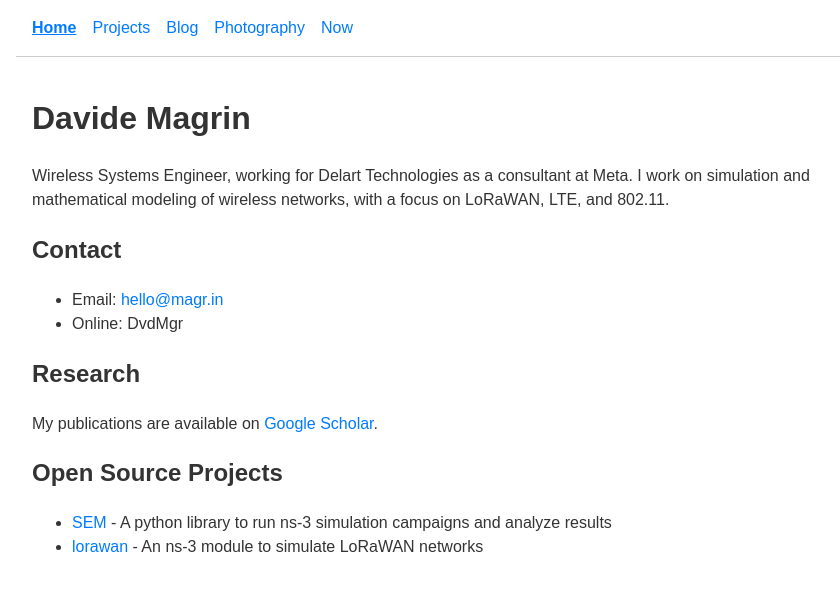
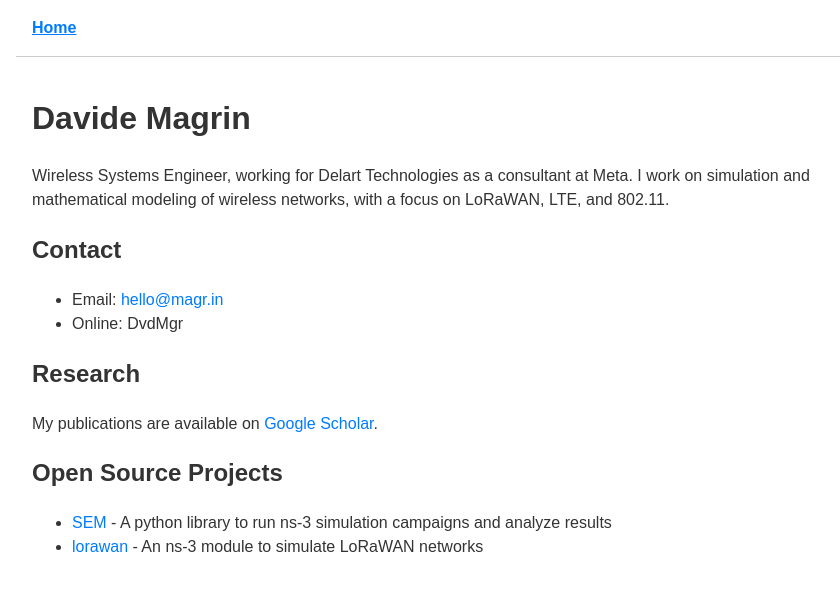
Before and after one commit to DvdMgr/magr.in, a SvelteKit app: page / in a window 1280 px wide. Shown: the top 590 px of the page, without its empty margins (208-1048 px from the left). Built offline with nearby package versions, Linux system fonts and the light colour scheme.

Commit message:
Update navbar

```diff
--- a/src/routes/+layout.svelte
+++ b/src/routes/+layout.svelte
@@ -13,21 +13,6 @@
 
 <nav>
 	<a href="{base}/" aria-current={$page.url.pathname === `${base}/` ? 'page' : undefined}>Home</a>
-	<a
-		href="{base}/projects"
-		aria-current={$page.url.pathname === `${base}/projects` ? 'page' : undefined}>Projects</a
-	>
-	<a
-		href="{base}/blog"
-		aria-current={$page.url.pathname.startsWith(`${base}/blog`) ? 'page' : undefined}>Blog</a
-	>
-	<a
-		href="{base}/photography"
-		aria-current={$page.url.pathname === `${base}/photography` ? 'page' : undefined}>Photography</a
-	>
-	<a href="{base}/now" aria-current={$page.url.pathname === `${base}/now` ? 'page' : undefined}
-		>Now</a
-	>
 </nav>
 
 <main>
```
